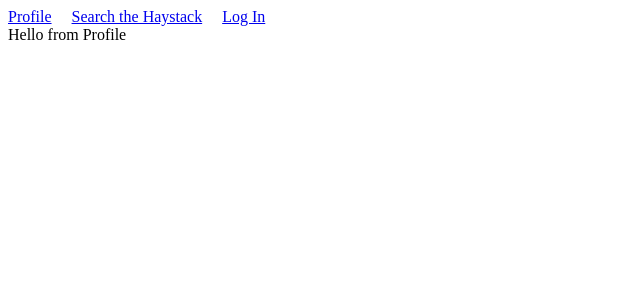
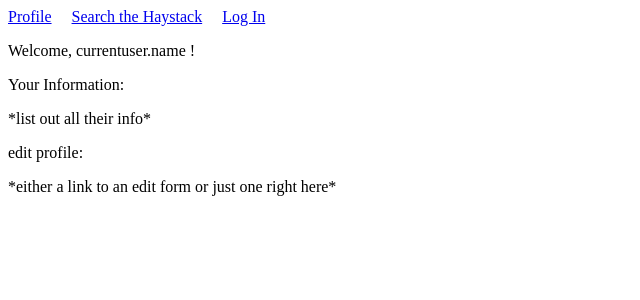
Before and after one commit to konstantinstanmeyer/Run-For-The-Hills-Frontend, a React (Create React App) app in the folder adskfaysufgyasd/: page /profile in a window 1280 px wide. Shown: the top 300 px of the page, without its empty margins (0-640 px from the left). Built offline with nearby package versions, Linux system fonts and the light colour scheme.

Commit message:
just some more initializtion stuff but nothing groundbreaking

```diff
--- a/adskfaysufgyasd/src/components/browsing.js
+++ b/adskfaysufgyasd/src/components/browsing.js
@@ -1,6 +1,7 @@
 import React, { useState } from 'react';
 import RenderProfileCard from "./renderprofilecard";
 import {v4 as uuid} from "uuid";
+import { Link } from "react-router-dom";
 
 export default function Browsing() {
 
@@ -24,6 +25,12 @@ export default function Browsing() {
 
             </div>
 
+            <br/><br/>
+
+            <p>
+                Tired of searching?? Check out your <Link to="/likesmatches"> likes and matches</Link> instead!
+            </p>
+
         </div>
 
     )
--- a/adskfaysufgyasd/src/components/profile.js
+++ b/adskfaysufgyasd/src/components/profile.js
@@ -5,7 +5,11 @@ export default function Profile(){
     return(
 
         <div>
-            Hello from Profile
+            <p>Welcome, {'currentuser.name'} ! </p>
+            <p>Your Information:</p>
+            <p>*list out all their info*</p>
+            <p>edit profile:</p>
+            <p>*either a link to an edit form or just one right here*</p>
         </div>
 
     )
--- a/adskfaysufgyasd/src/components/renderprofilecard.js
+++ b/adskfaysufgyasd/src/components/renderprofilecard.js
@@ -1,5 +1,4 @@
 import React, { useState } from 'react';
-import { Link } from "react-router-dom";
 
 export default function RenderProfileCard({ number }){
 
@@ -10,7 +9,7 @@ export default function RenderProfileCard({ number }){
         <div>
               <button className="switch">Hereeee'sss Johnny!</button>
               <img
-                 src={'tbd'}
+                 src={'https://sexyscience1.files.wordpress.com/2013/11/worst-online-dating-profile-photo-8.jpg'}
                  alt={"where the picture will be"}
               />
         </div>
```
